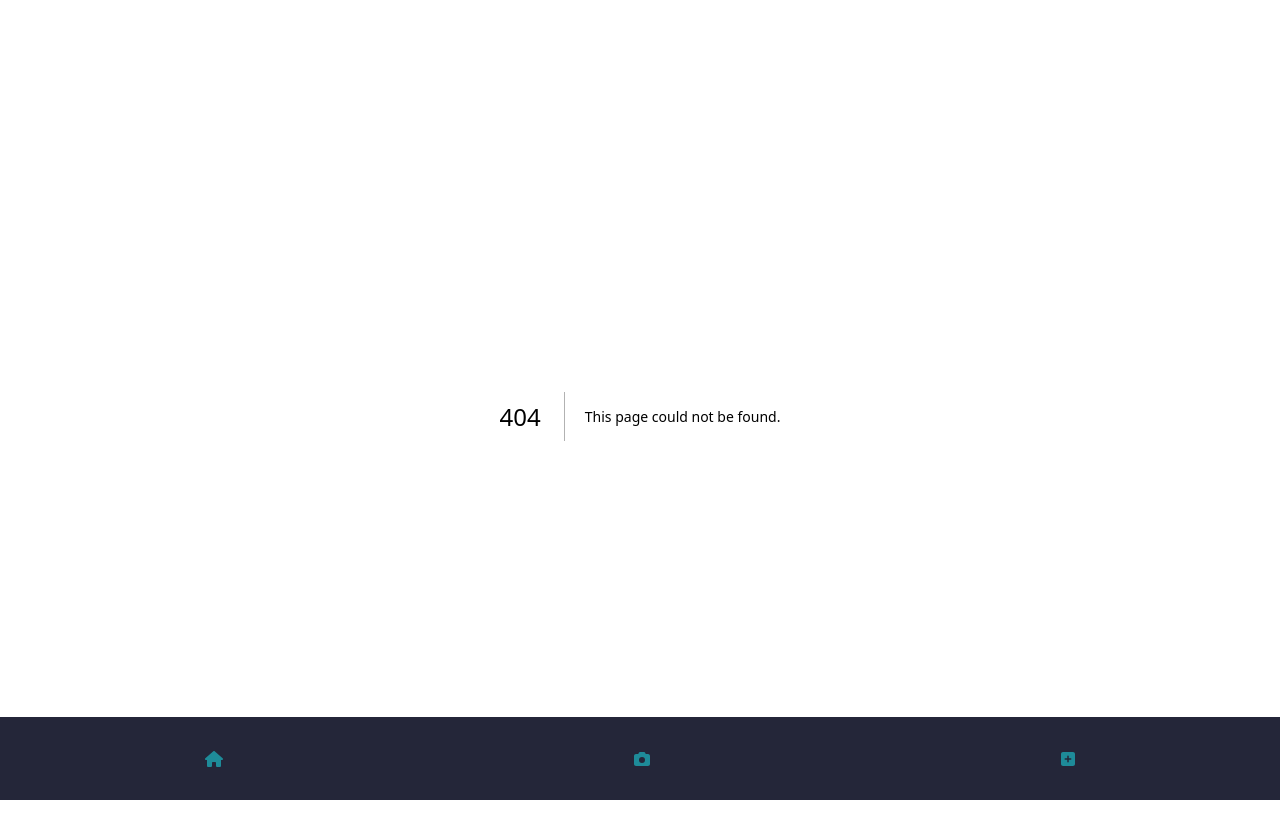
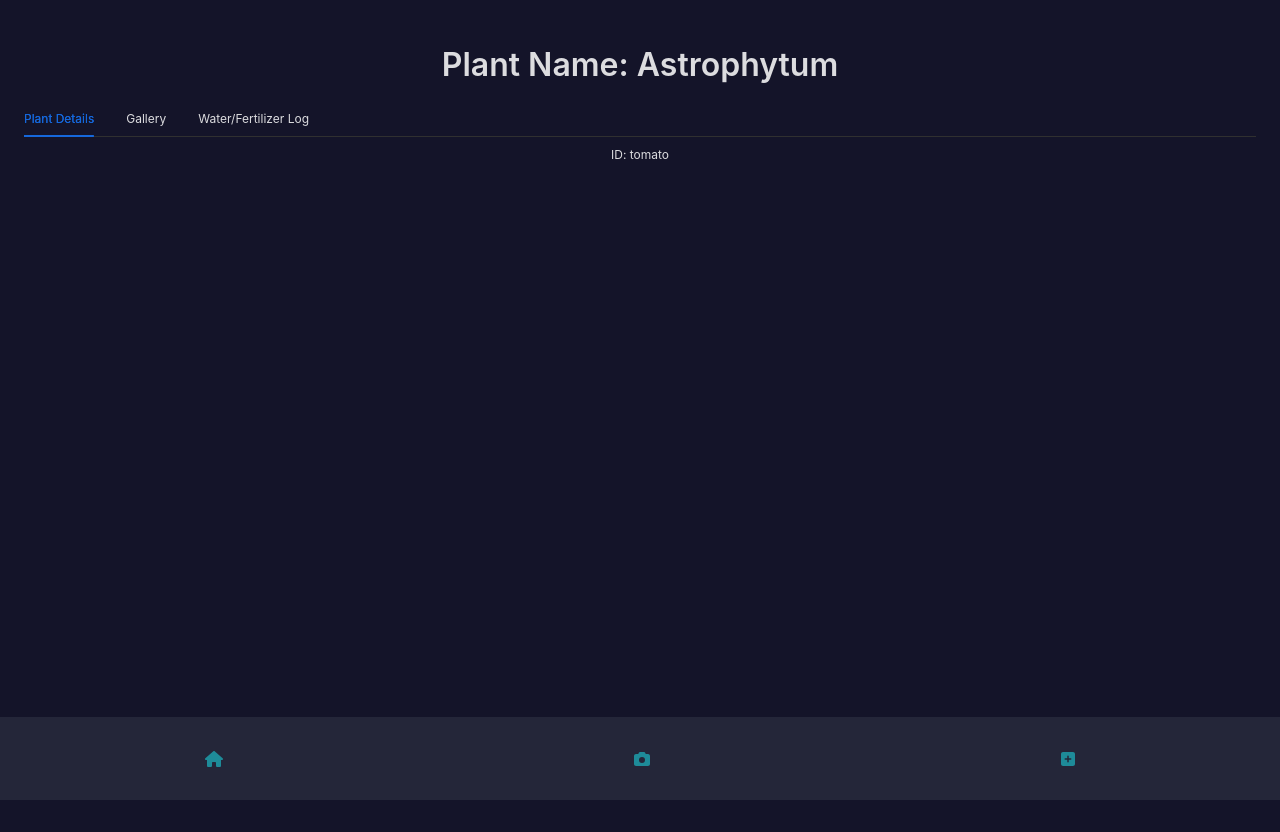
Before and after one commit to andimiya/plant-app-next, a Next.js app: page /plants/tomato in a window 1280 px wide. Before the commit this address had no page. After the commit the page ends 800 px from the top, so only its background shows below. Built offline with nearby package versions, Linux system fonts and the light colour scheme.

Commit message:
Add plant page with hardcoded dynamic routing

```diff
--- /dev/null
+++ b/lib/plants.js
@@ -0,0 +1,43 @@
+export function getAllPlantIds() {
+  // const fileNames = fs.readdirSync(postsDirectory);
+
+  // Returns an array that looks like this:
+  // [
+  //   {
+  //     params: {
+  //       id: 'ssg-ssr'
+  //     }
+  //   },
+  //   {
+  //     params: {
+  //       id: 'pre-rendering'
+  //     }
+  //   }
+  // ]
+  // return fileNames.map((fileName) => {
+  return [
+    {
+      params: {
+        pid: "tomato",
+        title: "Tomato",
+      },
+    },
+  ];
+  // });
+}
+
+export function getPostData(pid) {
+  // const fullPath = path.join(postsDirectory, `${id}.md`);
+  // const fileContents = fs.readFileSync(fullPath, "utf8");
+
+  // // Use gray-matter to parse the post metadata section
+  // const matterResult = matter(fileContents);
+
+  // Combine the data with the id
+  return {
+    pid,
+    id: 1,
+    title: "Astrophytum ",
+    // ...matterResult.data,
+  };
+}
--- /dev/null
+++ b/pages/plants/[pid].tsx
@@ -0,0 +1,41 @@
+import { Tabs, Typography } from "antd";
+import { getAllPlantIds, getPostData } from "../../lib/plants";
+const { TabPane } = Tabs;
+const { Paragraph, Title } = Typography;
+
+const Plant: React.FC = ({ postData }) => (
+  <div>
+    <Title>Plant Name: {postData.title}</Title>
+    <Tabs>
+      <TabPane tab="Plant Details" key="1">
+        <Paragraph>ID: {postData.pid}</Paragraph>
+      </TabPane>
+      <TabPane tab="Gallery" key="2">
+        Gallery
+      </TabPane>
+      <TabPane tab="Water/Fertilizer Log" key="3">
+        Watering and fertilizing log
+      </TabPane>
+    </Tabs>
+  </div>
+);
+
+export async function getStaticPaths() {
+  const paths = getAllPlantIds();
+  return {
+    paths,
+    fallback: false,
+  };
+}
+
+export async function getStaticProps({ params }) {
+  const postData = getPostData(params.pid);
+  console.log(postData, "post data");
+  return {
+    props: {
+      postData,
+    },
+  };
+}
+
+export default Plant;
```
Also changed, not shown: pages/index.tsx (+6 -2 lines).
